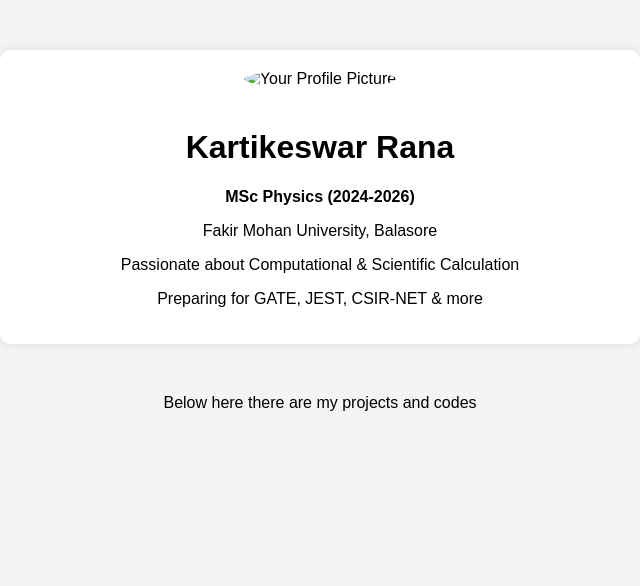
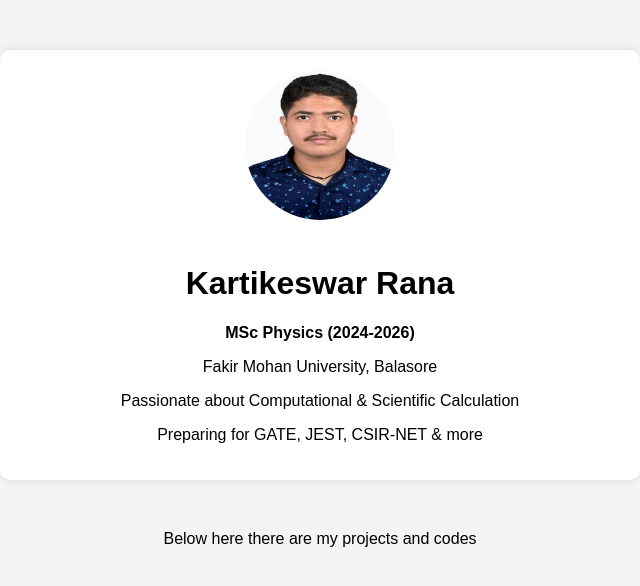
Before and after one commit to herokartik/mycodes, a plain HTML site: page index.html in a window 1280 px wide. Shown: the whole page, without its empty margins (320-960 px from the left). Drawn offline with Linux system fonts and the light colour scheme.

Commit message:
mentions images

```diff
--- a/index.html
+++ b/index.html
@@ -4,7 +4,7 @@
     <meta charset="UTF-8">
     <meta name="viewport" content="width=device-width, initial-scale=1.0">
     <title>Kartik's Profile</title>
-    <link rel="icon" type="image/x-icon" href="images/">
+    <link rel="icon" type="image/x-icon" href="images/favicon.png">
     <style>
         body {
             font-family: Arial, sans-serif;
@@ -31,7 +31,7 @@
 </head>
 <body>
     <div class="container">
-        <img src="images/" alt="Your Profile Picture">
+        <img src="images/profile.jpg" alt="Your Profile Picture">
         <h1>Kartikeswar Rana</h1>
         <p><strong>MSc Physics (2024-2026)</strong></p>
         <p>Fakir Mohan University, Balasore</p>
```
